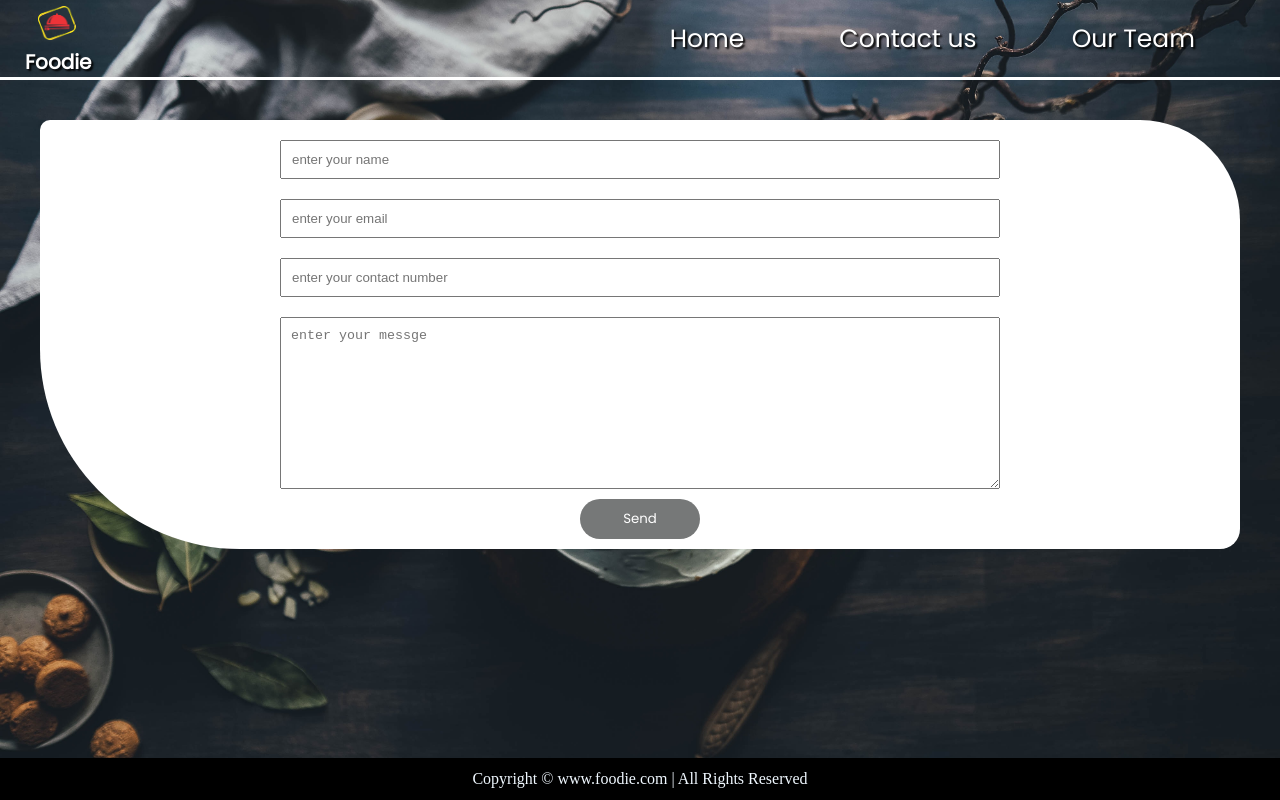
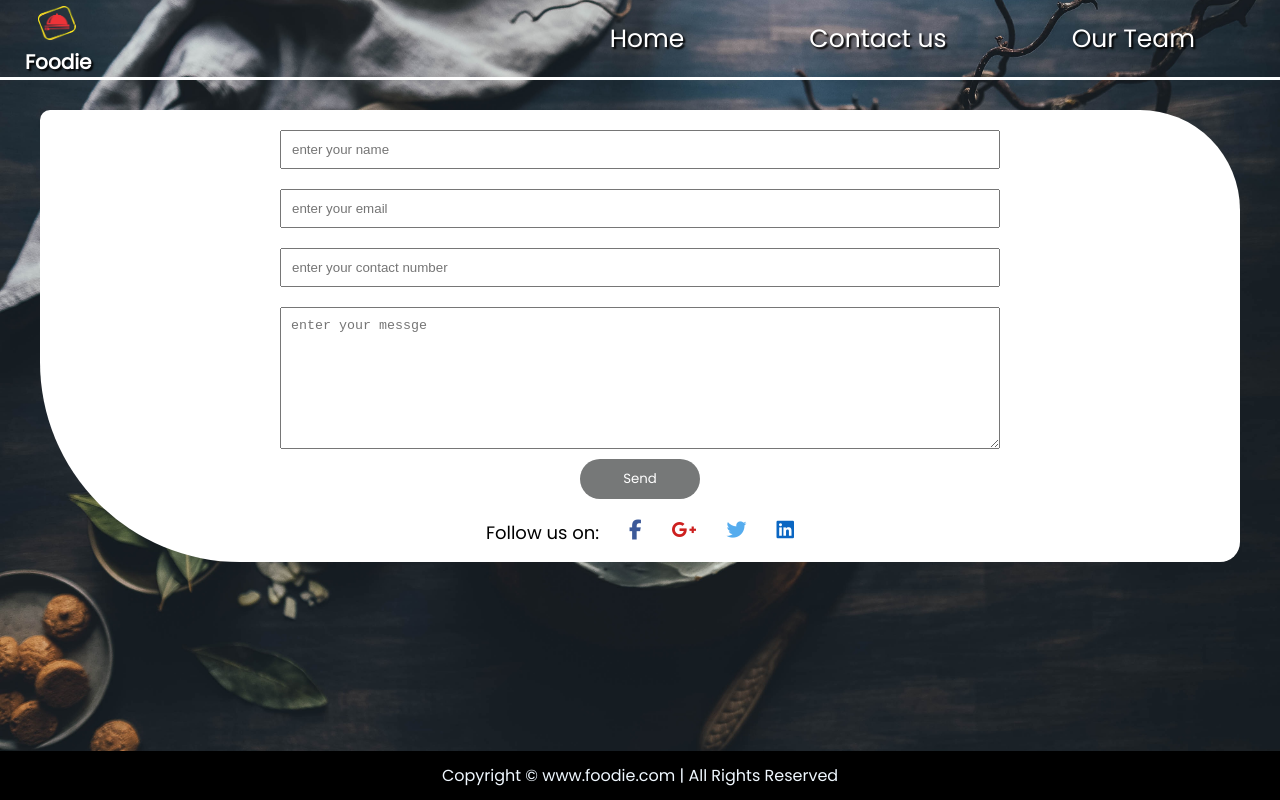
Before and after one commit to RahulNeupane/clz-web, a plain HTML site: page contact/index.html in a window 1280 px wide. Drawn offline with Linux system fonts and the light colour scheme; files whose address does not match are found by name.

Commit message:
follow link added

```diff
--- a/contact/index.html
+++ b/contact/index.html
@@ -7,6 +7,7 @@
     <title>Contact Us</title>
     <link href="https://fonts.googleapis.com/css2?family=Poppins&family=Roboto+Mono:wght@100&display=swap" rel="stylesheet">
     <link rel="stylesheet" href="style.css">
+    <script src="https://kit.fontawesome.com/758f6a0442.js" crossorigin="anonymous"></script>
 </head>
 <body>
     <div class="container">
@@ -32,8 +33,15 @@
                 <p id="eError"></p>
                 <input type="text" id="contact" required autocomplete="off" placeholder="enter your contact number" onkeyup="checkContact()">
                 <p id="cError"></p>
-                <textarea id="message" cols="30" rows="10" placeholder="enter your messge"></textarea>
+                <textarea id="message" cols="30" rows="8" placeholder="enter your messge"></textarea>
                 <button class="btn">Send</button>
+                <ul>
+                    <p>Follow us on:</p>
+                    <li><i class="fab fa-facebook-f"></i></li>
+                    <li><i class="fab fa-google-plus-g"></i></li>
+                    <li><i class="fab fa-twitter"></i></li>
+                    <li><i class="fab fa-linkedin"></i></li>
+                </ul>
             </form>
         </section>
     </div>
--- a/contact/style.css
+++ b/contact/style.css
@@ -67,7 +67,7 @@ form{
     border: 1px #fff;
     border-radius: 10px 100px 20px 200px;
     padding: 10px 0;
-    margin: 40px 40px 0 40px;
+    margin: 30px 40px 0 40px;
     background-color: #fff;
 }
 form p{
@@ -87,6 +87,8 @@ footer{
     position: absolute;
     bottom: 0;
     width: 100%;
+    font-family: 'Poppins', sans-serif;
+
 }
 .btn{
     width: 120px;
@@ -106,3 +108,33 @@ footer{
     color: #767878;
     border: 1px solid #767878;
 }
+
+
+ul li{
+    margin-left: 30px;
+    font-size: 20px;
+    margin-bottom: 10px;
+    cursor: pointer;
+}
+
+li:nth-child(2){
+    color: #3b5999;
+}
+
+
+li:nth-child(3){
+    color: #cd201f;
+}
+
+li:nth-child(4){
+    color: #55acee;
+}
+
+li:nth-child(5){
+    color: #0A66C2;
+}
+ul p{
+    color: black;
+    font-size: 18px;
+    font-family: 'Poppins', sans-serif;
+}
--- a/style.css
+++ b/style.css
@@ -149,8 +149,12 @@ h2{
     align-items: center;
 }
 #clients img{
-    height: 120px;
-    width: 130px;
+    height: 110px;
+    width: 112px;
+    transition: transform .3s;
+}
+#clients img:hover{
+    transform: scale(0.7);
 }
 .client-item{
     padding:35px 60px;
@@ -206,4 +210,6 @@ footer{
     color: aliceblue;
     padding: 12px 20px;
     text-align: center;
+    font-family: 'Poppins', sans-serif;
+
 }
```
Also changed, not shown: index.html (+3 -0 lines), logo4.png (added), 1 other file.
